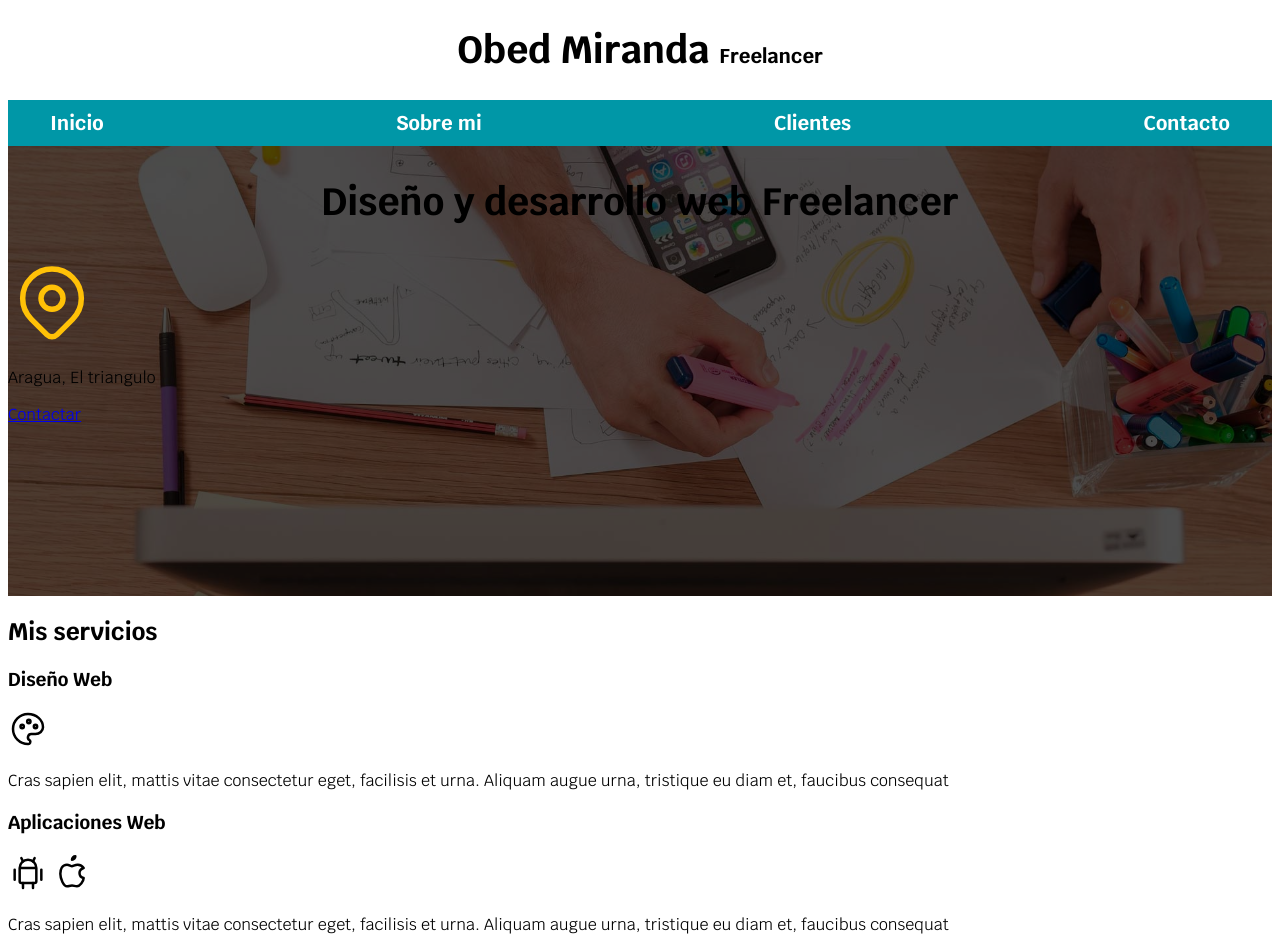
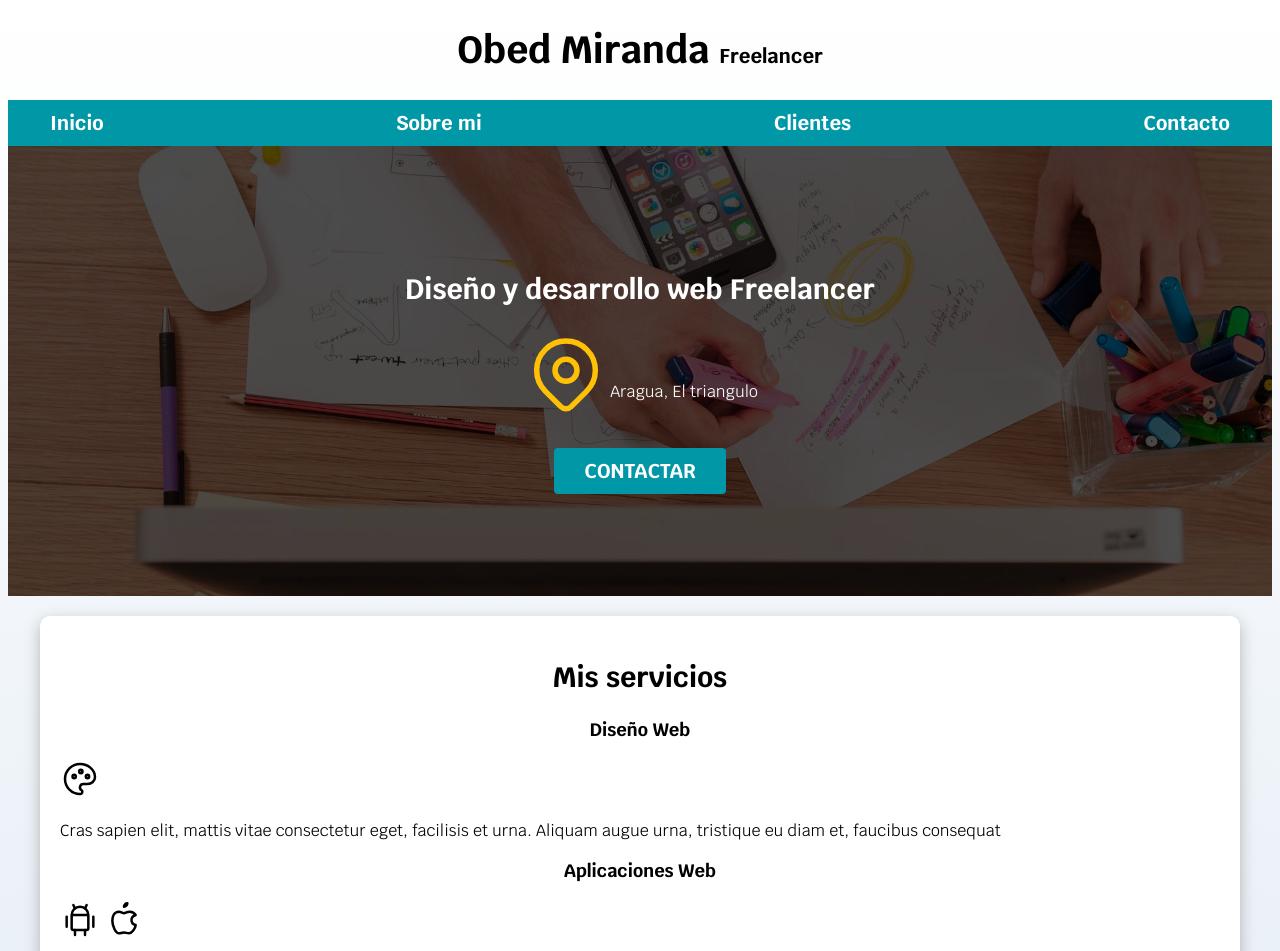
Before and after one commit to Mirsamdev/Portafolio-udemy, a plain HTML site: page index.html in a window 1280 px wide. Shown: the top 951 px of the page. Drawn offline with Linux system fonts and the light colour scheme.

Commit message:
sombras y backgrounds

```diff
--- a/CSS/Styles.css
+++ b/CSS/Styles.css
@@ -4,10 +4,11 @@
 --primario: #ffc107;
 --secundario: #0097a7;
 --gris: #757575;
+--GrisClaro: #DFE9F3;
 }
 
 
-
+/* Globales */
 html {
   font-size: 62.5%;
 }
@@ -18,32 +19,67 @@ html {
   box-sizing: border-box;
 }
 
-body {
+body {  /* todo lo que es visible en la pagina */
   font-size: 16px;
   font-family: 'Krub', sans-serif;
+  background-image: linear-gradient(to top, var(--GrisClaro) 0%,  var(--blanco) 100% ); /* degradado */
+}
+.contenedor {
+  max-width: 120rem;
+  margin: 0 auto;
+}
+.boton {
+  background-color: var(--secundario);
+  color: var(--blanco);
+  padding: 1rem 3rem;
+  margin-top: 3rem;
+  font-size: 2rem;
+  text-decoration: none;
+  text-transform: uppercase;
+  font-weight: bold;
+  border-radius: .4rem;
+  width: 90%;
+  text-align: center;
+
+
+}
+@media (min-width: 768px) {
+    .boton {
+      width: auto;
+
+    }
+ }
+ .sombra{
+  box-shadow: 0px 5px 15px 0px rgba(112,112,112,0.48);
+  background-color: var(--blanco);
+  padding: 2rem;
+  border-radius: 1rem;
+}
+/* Tipografias */
+h1 {
+  font-size: 3.8rem;
+}
+h2 {
+  font-size: 2.8rem;
+}
+h3 {
+  font-size: 1.8rem;
+}
+
+h1,h2,h3 {
+  text-align: center;
 }
 
 
-.titulo {
- text-align: center;
- font-size: 3.8rem;
-
-}
-
-
+/* Titulos */
 .titulo span {
   font-size: 2rem
 }
 
-.contenedor {
-  max-width: 120rem;
-  margin: 0 auto 0 auto;
-}
-
+/* Navegacion Principal */
 .nav-bg {
 background-color: var(--secundario);
 }
-
 .navegacion-principal {
   display: flex;
   justify-content: center;
@@ -73,13 +109,14 @@ background-color: var(--secundario);
   background-color: var(--primario);
   color: var(--oscuro);
 }
-
+/* Contenido Hero */
 .hero {
 background-image: url(../img/hero.jpg);
 background-repeat: no-repeat;
 background-size: cover;
 height: 450px;
 position: relative;
+margin-bottom: 2rem;
 }
 
  .contenido-hero {
@@ -88,4 +125,18 @@ position: relative;
   background-color: rgb(0 0 0 / 70% );
   width: 100%;
   height: 100%;
+
+  display: flex;
+  flex-direction: column;
+  align-items: center;
+  justify-content: center;
  }
+
+ .contenido-hero h2,
+ .contenido-hero p {
+color: var(--blanco);
+ }
+.contenido-hero .ubicacion {
+  display: flex;
+  align-items: flex-end;
+}
--- a/index.html
+++ b/index.html
@@ -27,16 +27,20 @@
 
 <section class="hero">
   <div class="contenido-hero">
-    <h2 class="titulo">Diseño y desarrollo web Freelancer</h2>
+    <h2>Diseño y desarrollo web<span> Freelancer</span></h2>
 
-    <svg xmlns="http://www.w3.org/2000/svg" class="icon icon-tabler icon-tabler-map-pin" width="88" height="88" viewBox="0 0 24 24" stroke-width="1.5" stroke="#FFC107" fill="none" stroke-linecap="round" stroke-linejoin="round">
-            <path stroke="none" d="M0 0h24v24H0z" fill="none"/>
-            <path d="M9 11a3 3 0 1 0 6 0a3 3 0 0 0 -6 0" />
-            <path d="M17.657 16.657l-4.243 4.243a2 2 0 0 1 -2.827 0l-4.244 -4.243a8 8 0 1 1 11.314 0z" />
-    </svg>
+<div class="ubicacion">
+  <svg xmlns="http://www.w3.org/2000/svg" class="icon icon-tabler icon-tabler-map-pin" width="88" height="88" viewBox="0 0 24 24" stroke-width="1.5" stroke="#FFC107" fill="none" stroke-linecap="round" stroke-linejoin="round">
+    <path stroke="none" d="M0 0h24v24H0z" fill="none"/>
+    <path d="M9 11a3 3 0 1 0 6 0a3 3 0 0 0 -6 0" />
+    <path d="M17.657 16.657l-4.243 4.243a2 2 0 0 1 -2.827 0l-4.244 -4.243a8 8 0 1 1 11.314 0z" />
+</svg>
+<p>Aragua, El triangulo</p>
+</div>
 
-    <p>Aragua, El triangulo</p>
-  <a href="#">Contactar</a>
+
+
+  <a class="boton" href="#">Contactar</a>
   </div>
 </section>
 
@@ -45,7 +49,7 @@
     <section>
 
 
-    <main>
+    <main class="contenedor sombra">
       <section>
         <h2>Mis servicios</h2>
 
```
